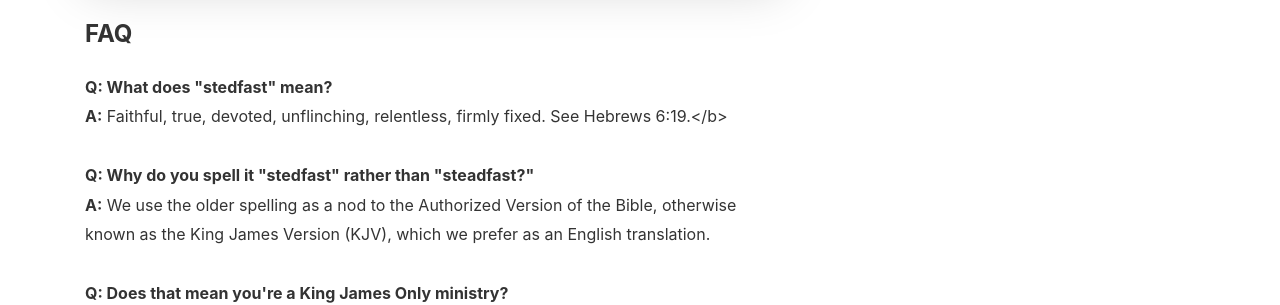
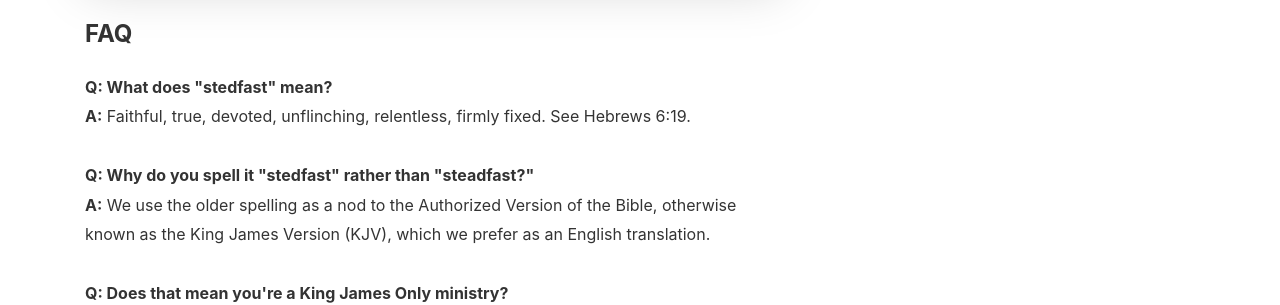
Before and after one commit to flashlightministries/stedfastnews, a Jekyll site: the page built from _pages/about.md, in a window 1280 px wide and 900 px high, scrolled down 1250 px. Shown: the part 344-649 px from the top of the window. Built offline with Jekyll 4.4.1, drawn with Linux system fonts in a browser that asks for light colours; nearby versions of some CDN libraries.

```diff
--- a/_pages/about.md
+++ b/_pages/about.md
@@ -23,7 +23,7 @@ permalink: /about
   <h4>FAQ</h4>
   <b>Q: What does "stedfast" mean?</b>
   <br>
-  <b>A:</b> Faithful, true, devoted, unflinching, relentless, firmly fixed. See Hebrews 6:19.</b>
+  <b>A:</b> Faithful, true, devoted, unflinching, relentless, firmly fixed. See Hebrews 6:19.
   <br><br>
   <b>Q: Why do you spell it "stedfast" rather than "steadfast?"</b>
   <br>
```
